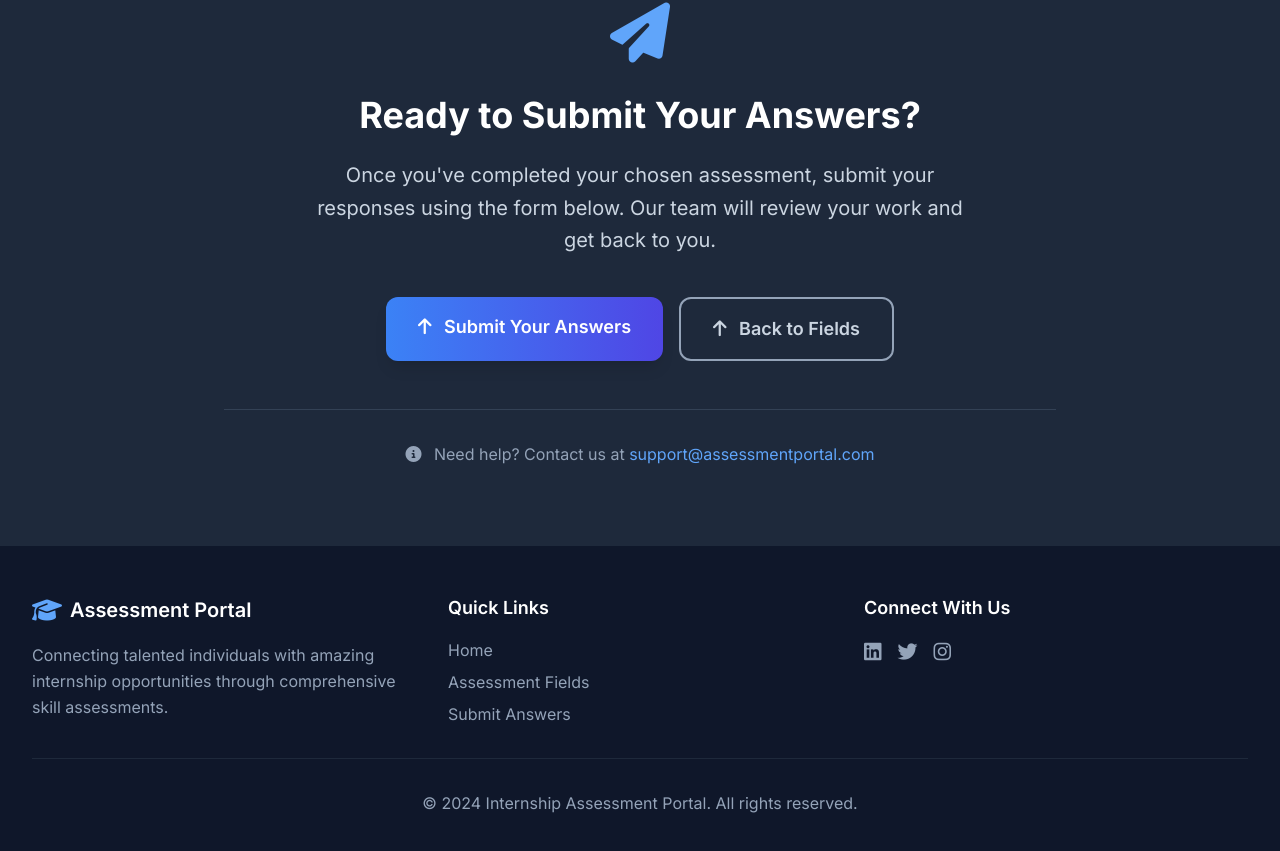
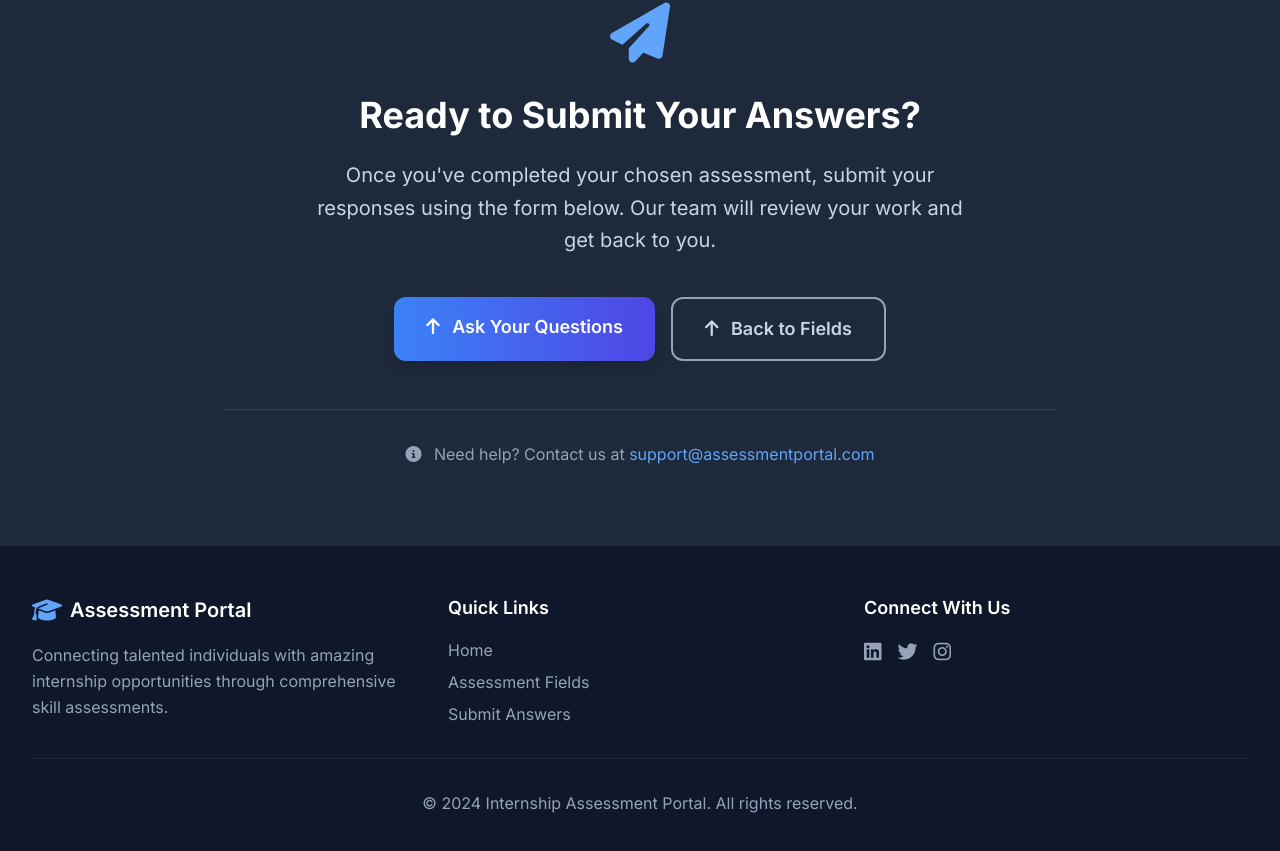
Before and after one commit to monikaseh/AssessmentPortal, a plain HTML site: page index.html in a window 1280 px wide. Shown: the part 1793-2644 px from the top of the page. Drawn offline with nearby package versions, Linux system fonts and the light colour scheme.

Commit message:
Update index.html

```diff
--- a/index.html
+++ b/index.html
@@ -166,7 +166,7 @@
                     <a href="https://forms.google.com/placeholder"
                        class="inline-block bg-gradient-to-r from-blue-500 to-indigo-600 text-white py-4 px-8 rounded-xl font-semibold text-lg hover:from-blue-600 hover:to-indigo-700 transition-all duration-300 transform hover:scale-105 shadow-lg">
                         <i class="fas fa-arrow-up mr-2"></i>
-                        Submit Your Answers
+                        Ask Your Questions
                     </a>
 
                     <a href="#fields"
```
